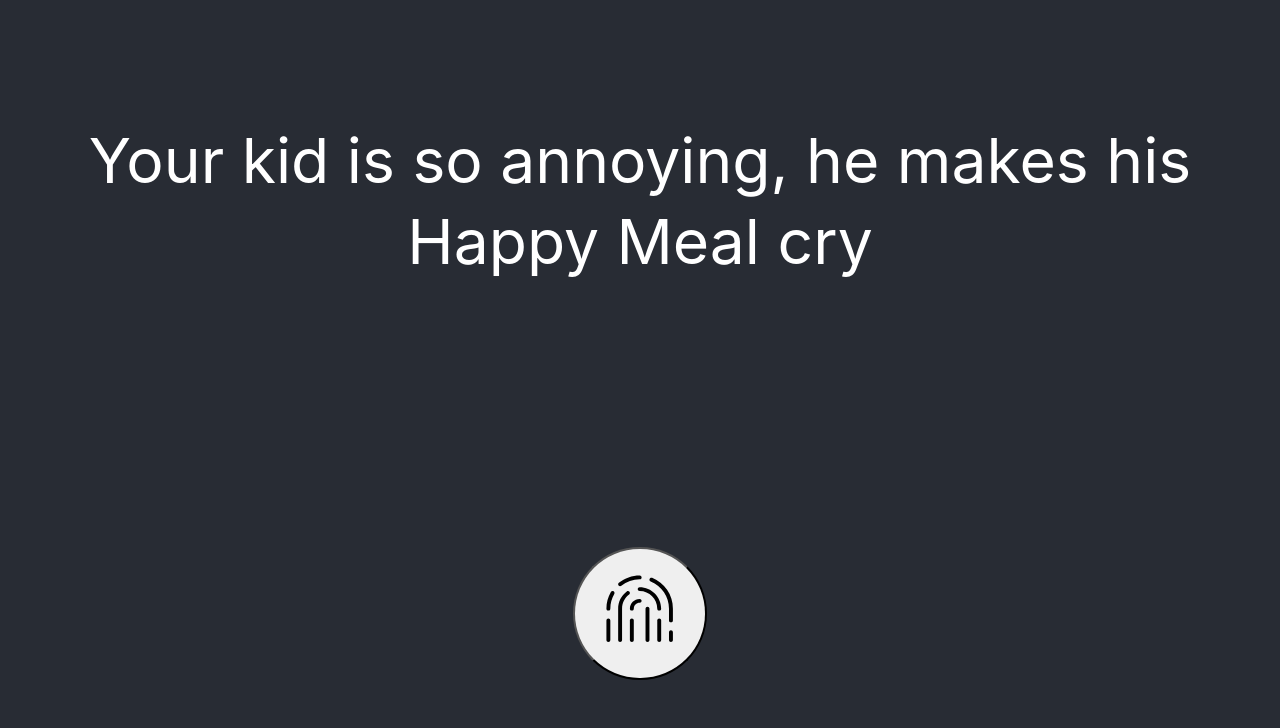
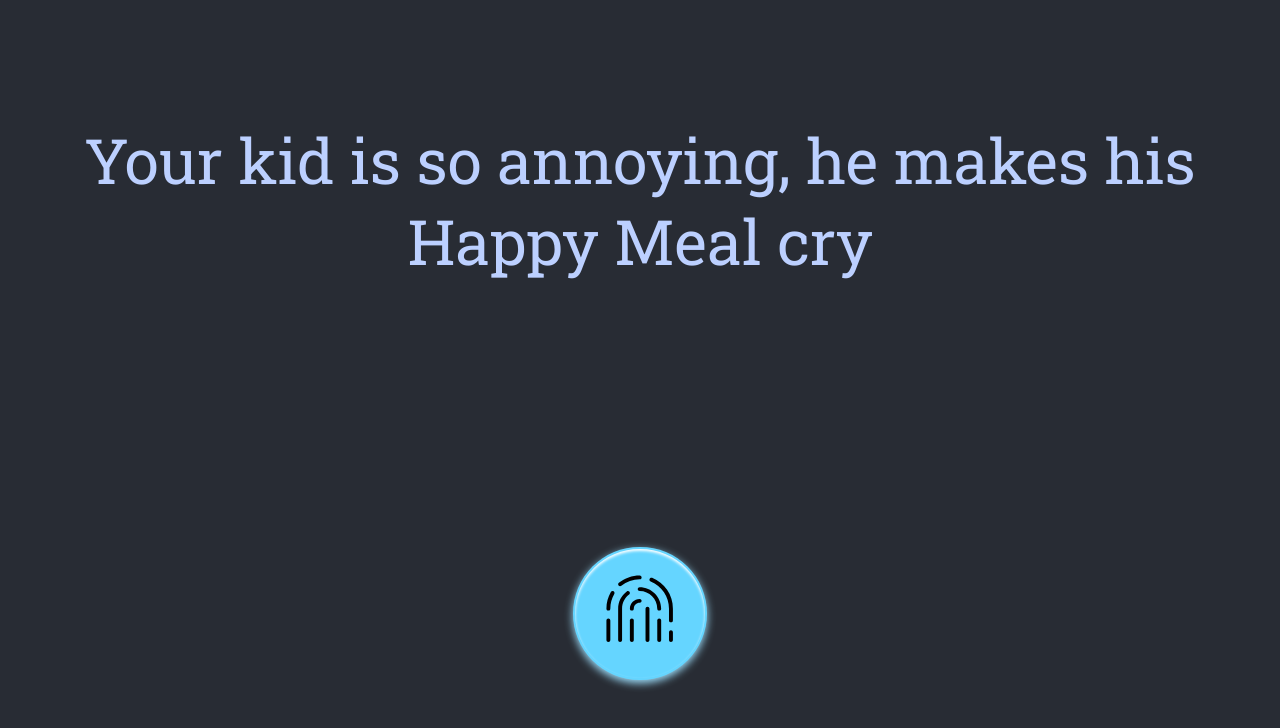
Before and after one commit to aurimas-darguzis/hit-the-button, a React (Create React App) app: page / in a window 1280 px wide. Shown: the top 728 px of the page. Built offline with nearby package versions, Linux system fonts and the light colour scheme.

Commit message:
add fonts

```diff
--- a/public/index.html
+++ b/public/index.html
@@ -10,6 +10,9 @@
       content="Web site created using create-react-app"
     />
     <link rel="apple-touch-icon" href="%PUBLIC_URL%/logo192.png" />
+    <link rel="preconnect" href="https://fonts.gstatic.com">
+    <link rel="preconnect" href="https://fonts.gstatic.com">
+    <link href="https://fonts.googleapis.com/css2?family=PT+Serif&family=Roboto+Slab&display=swap" rel="stylesheet">
     <!--
       manifest.json provides metadata used when your web app is installed on a
       user's mobile device or desktop. See https://developers.google.com/web/fundamentals/web-app-manifest/
--- a/src/App.css
+++ b/src/App.css
@@ -18,11 +18,16 @@
   height: 10em;
   border-radius: 50%;
   outline: none;
+  border-color: transparent;
+  background-color: #65d5ff;
+  box-shadow: 0px 3px 8px #a0e2ff, inset 0px 2px 3px #fff;
 }
 
 .joke {
+  font-family: "Roboto Slab", serif;
   font-size: 2.4em;
   line-height: 1.3em;
   padding: 0px 20px;
   height: 3em;
+  color: #bcd0ff;
 }
```
